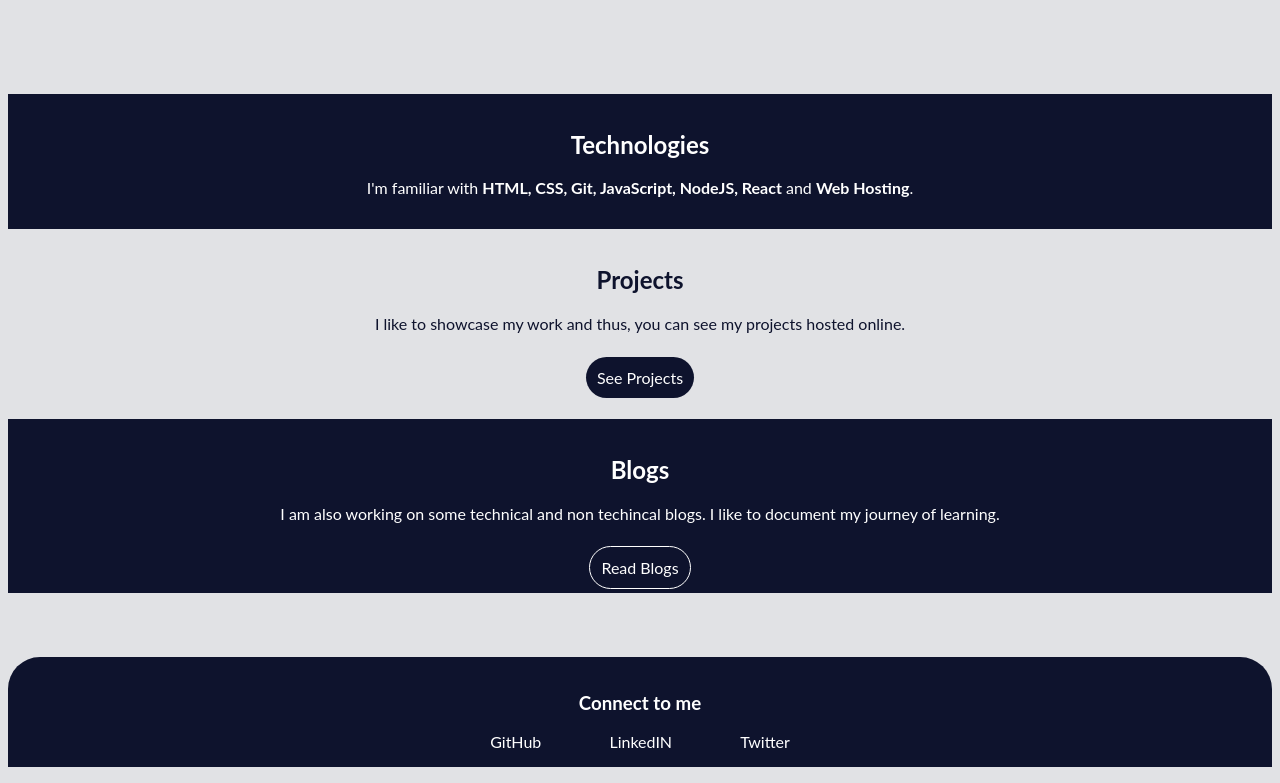
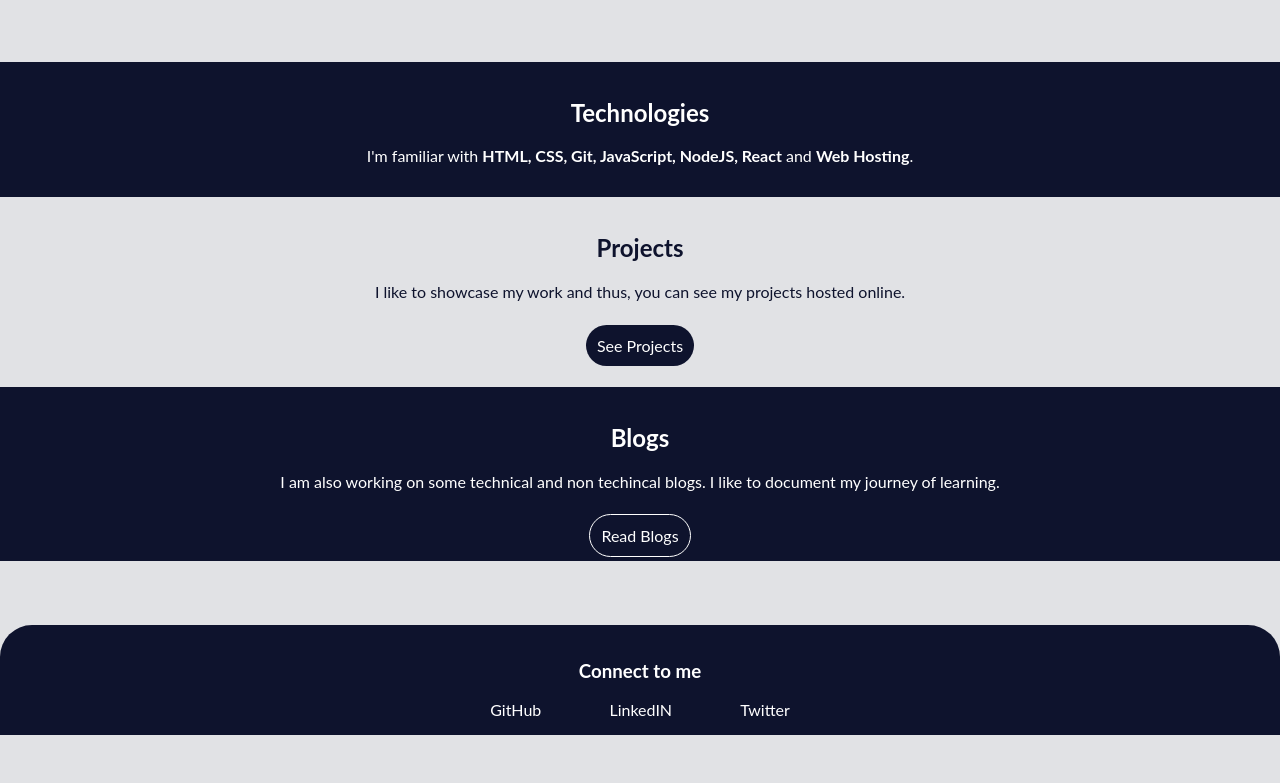
Before and after one commit to maitrakhatri/My-Portfolio, a plain HTML site: page index.html in a window 1280 px wide. Shown: the part 420-1203 px from the top of the page. After the commit the page ends 1171 px from the top, so only its background shows below. Drawn offline with Linux system fonts and the light colour scheme.

Commit message:
margin 0 in nav and footer

```diff
--- a/styles.css
+++ b/styles.css
@@ -9,9 +9,10 @@
 }
 
 body {
-        background-color: var(--bg-color);
-        font-family: var(--pfont);
-        color: white;
+    background-color: var(--bg-color);
+    font-family: var(--pfont);
+    color: white;
+    margin: 0;
 
 }
 
@@ -35,6 +36,7 @@ body {
 .unordered {
     list-style: none;
     padding: 1rem;
+    margin: 0;
 }
 
 .unordered .links {
@@ -127,6 +129,7 @@ header {
     border-top-right-radius: 2rem;
     text-align: center;
     margin-top: 4rem;
+    margin-bottom: 0;
 }
 
 .footer-title {
```
